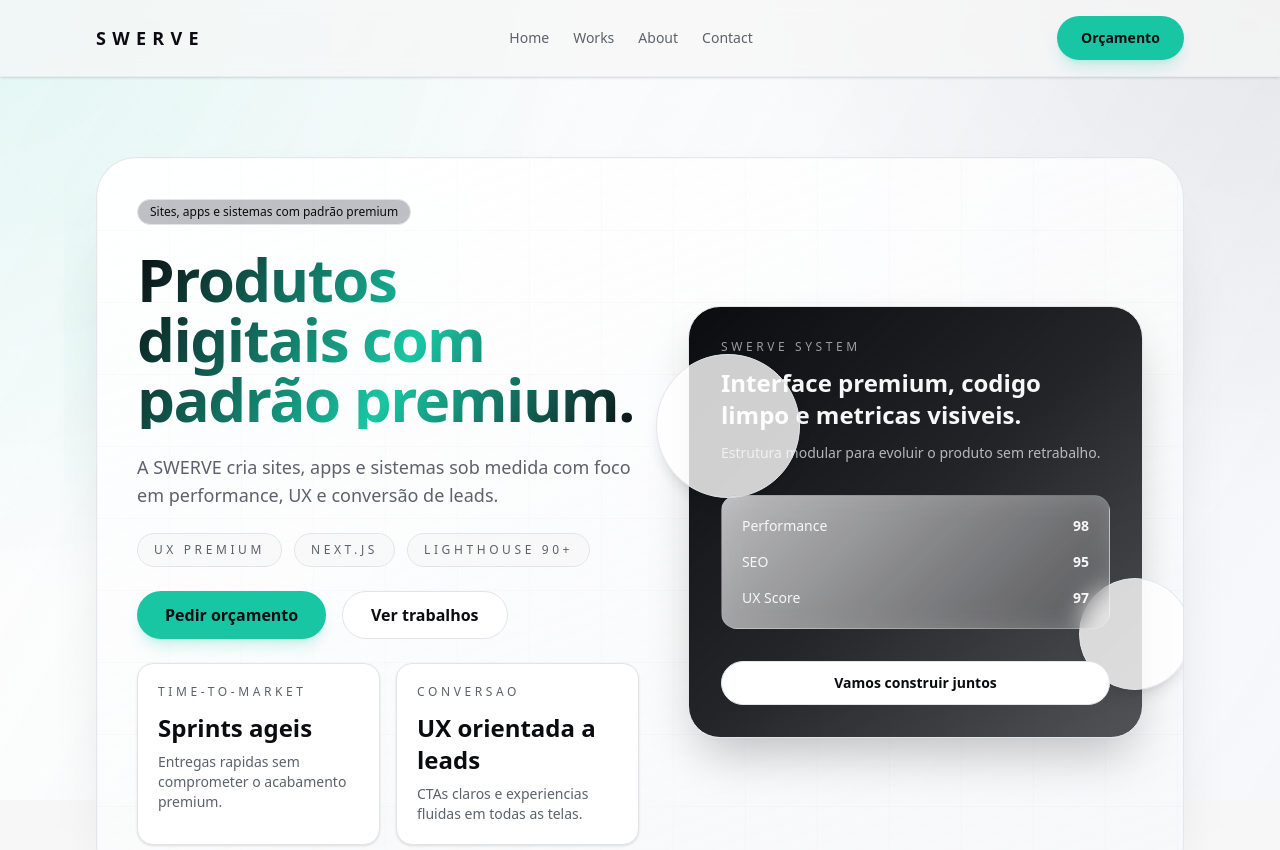
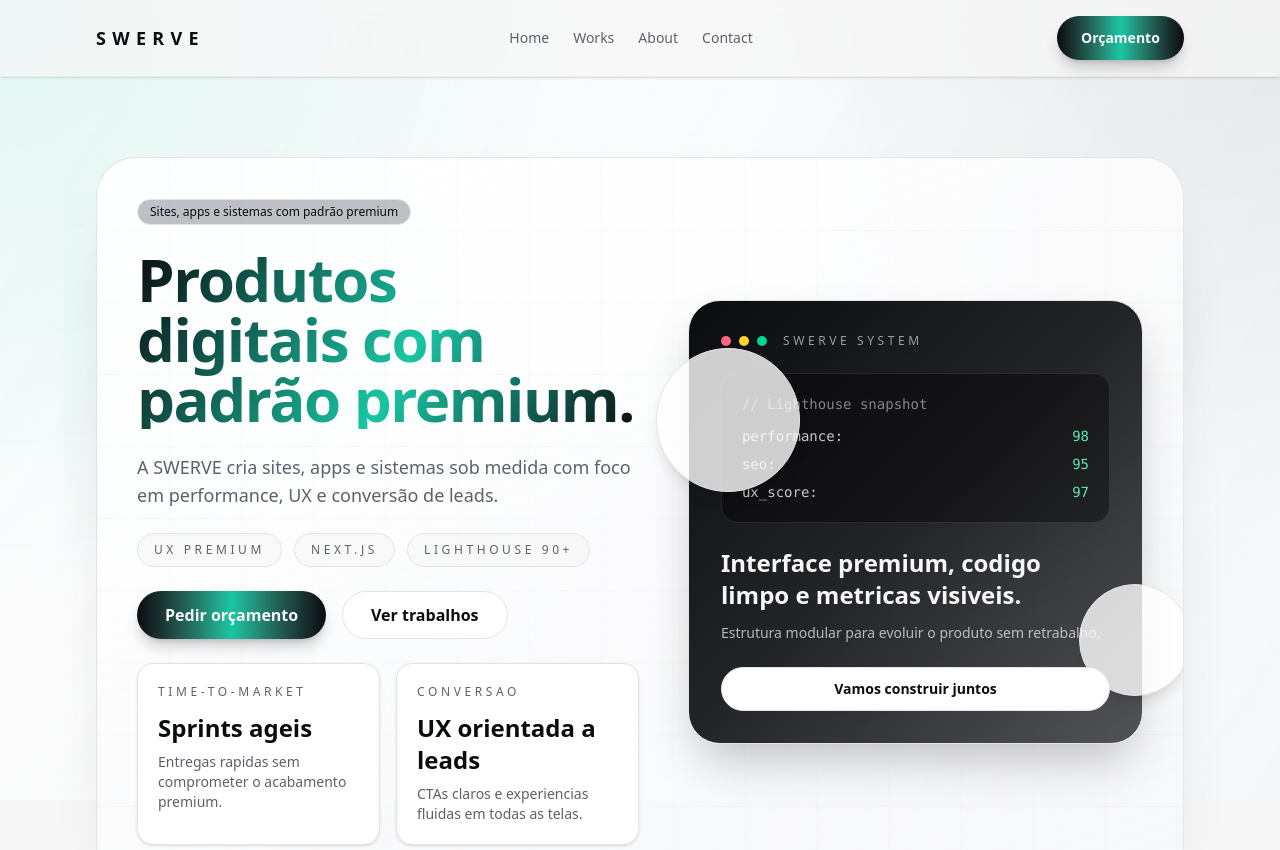
Before and after one commit to dev-dosreis/Swerve-Website, a Next.js app: page / in a window 1280 px wide. Shown: the top 850 px of the page. Built offline with nearby package versions, Linux system fonts and the light colour scheme.

Commit message:
Refine hero system panel and button gradients

```diff
--- a/src/app/page.tsx
+++ b/src/app/page.tsx
@@ -83,31 +83,39 @@ export default function HomePage() {
               <div className="absolute -left-8 top-12 hidden h-36 w-36 rounded-full border border-border bg-card/80 shadow-lg lg:block" />
               <div className="absolute -right-12 bottom-12 hidden h-28 w-28 rounded-full border border-border bg-card/80 shadow-lg lg:block" />
               <div className="rounded-[32px] border border-border bg-gradient-to-br from-foreground via-foreground/90 to-foreground/70 p-8 text-background shadow-2xl">
-                <div className="space-y-8">
+                <div className="space-y-6">
+                  <div className="flex items-center gap-2 text-xs text-background/60">
+                    <span className="h-2.5 w-2.5 rounded-full bg-rose-400" />
+                    <span className="h-2.5 w-2.5 rounded-full bg-amber-300" />
+                    <span className="h-2.5 w-2.5 rounded-full bg-emerald-400" />
+                    <span className="ml-2 uppercase tracking-[0.3em]">
+                      SWERVE SYSTEM
+                    </span>
+                  </div>
+                  <div className="rounded-2xl border border-white/10 bg-black/40 p-5 font-mono text-sm text-background/80">
+                    <p className="text-background/50">// Lighthouse snapshot</p>
+                    <div className="mt-3 space-y-2">
+                      <div className="flex items-center justify-between">
+                        <span>performance:</span>
+                        <span className="text-emerald-300">98</span>
+                      </div>
+                      <div className="flex items-center justify-between">
+                        <span>seo:</span>
+                        <span className="text-emerald-300">95</span>
+                      </div>
+                      <div className="flex items-center justify-between">
+                        <span>ux_score:</span>
+                        <span className="text-emerald-300">97</span>
+                      </div>
+                    </div>
+                  </div>
                   <div className="space-y-3">
-                    <p className="text-xs uppercase tracking-[0.3em] text-background/60">
-                      SWERVE SYSTEM
-                    </p>
                     <h2 className="text-2xl font-semibold">
                       Interface premium, codigo limpo e metricas visiveis.
                     </h2>
                     <p className="text-sm text-background/70">
                       Estrutura modular para evoluir o produto sem retrabalho.
                     </p>
-                  </div>
-                  <div className="glass-panel grid gap-4 rounded-2xl border border-white/10 p-5">
-                    <div className="flex items-center justify-between text-sm">
-                      <span>Performance</span>
-                      <span className="font-semibold">98</span>
-                    </div>
-                    <div className="flex items-center justify-between text-sm">
-                      <span>SEO</span>
-                      <span className="font-semibold">95</span>
-                    </div>
-                    <div className="flex items-center justify-between text-sm">
-                      <span>UX Score</span>
-                      <span className="font-semibold">97</span>
-                    </div>
                   </div>
                   <Button asChild variant="secondary" className="w-full">
                     <Link href={siteContent.hero.primaryCta.href}>
--- a/src/components/ui/button.tsx
+++ b/src/components/ui/button.tsx
@@ -15,7 +15,7 @@ const buttonVariants = cva(
           "bg-card text-foreground border border-border hover:-translate-y-0.5 hover:bg-muted",
         ghost: "bg-transparent text-foreground hover:bg-muted",
         accent:
-          "bg-accent text-accent-foreground hover:-translate-y-0.5 hover:bg-accent/90 shadow-lg shadow-accent/20",
+          "bg-gradient-to-r from-foreground via-accent to-foreground text-background hover:-translate-y-0.5 hover:opacity-90 shadow-lg shadow-foreground/20",
       },
       size: {
         default: "h-11 px-6",
```
